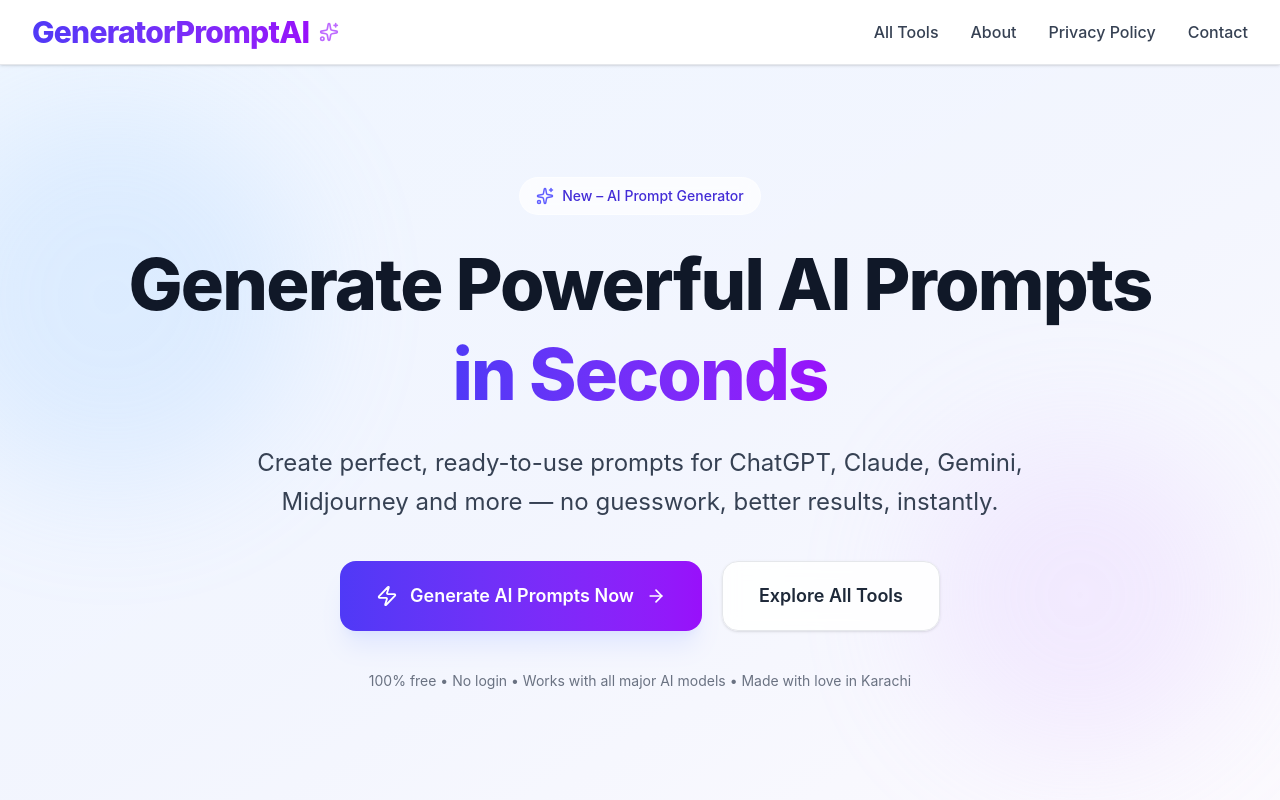
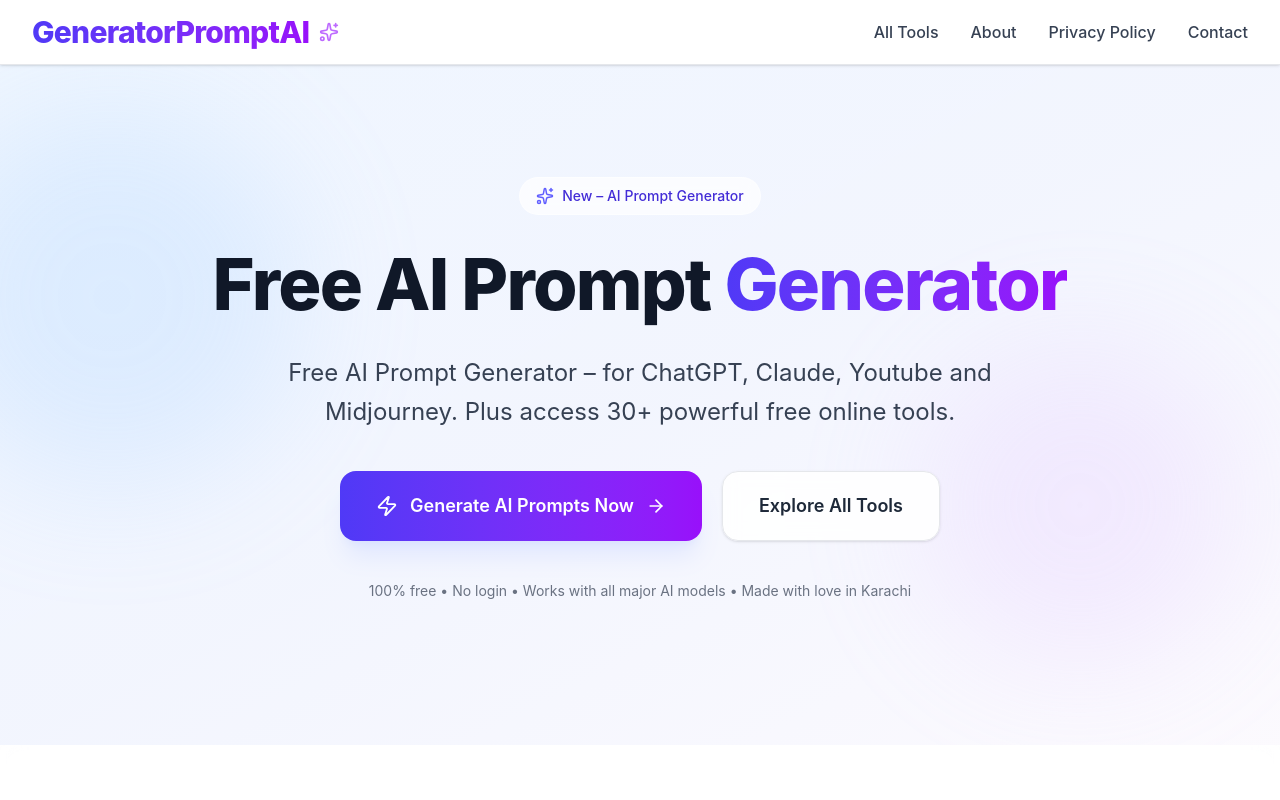
Before and after one commit to MuhammadAyan-450/GeneratorPromptAI, a React (Vite) app: page / in a window 1280 px wide. Shown: the top 800 px of the page. Built offline with nearby package versions, Linux system fonts and the light colour scheme.

Commit message:
Update Home.jsx

```diff
--- a/src/pages/Home.jsx
+++ b/src/pages/Home.jsx
@@ -19,6 +19,7 @@ const Home = () => {
   );
 
   return (
+    <>
       <div className="bg-gray-50/40 min-h-screen flex flex-col">
         <Navbar />
 
@@ -37,16 +38,14 @@ const Home = () => {
             </div>
 
             <h1 className="text-4xl sm:text-5xl md:text-6xl lg:text-7xl font-extrabold text-gray-900 tracking-tight leading-tight mb-6">
-            Generate Powerful AI Prompts
-            <br className="hidden sm:block" />
+              Free AI Prompt{" "}
               <span className="bg-gradient-to-r from-indigo-600 to-purple-600 bg-clip-text text-transparent">
-              in Seconds
+                Generator
               </span>
             </h1>
 
             <p className="text-lg sm:text-xl md:text-2xl text-gray-700 max-w-3xl mx-auto mb-10 leading-relaxed">
-            Create perfect, ready-to-use prompts for ChatGPT, Claude, Gemini, Midjourney and more — no guesswork, better results, instantly.
-          </p>
+              Free AI Prompt Generator – for ChatGPT, Claude, Youtube and Midjourney. Plus access 30+ powerful free online tools.            </p>
 
             <div className="flex flex-wrap justify-center gap-5">
               <Link
@@ -223,8 +222,11 @@ const Home = () => {
         </section>
 
         <Footer />
+
       </div>
+    </>
   );
 };
 
+
 export default Home;
```
Lines whose indentation alone changed are shown as unchanged.
